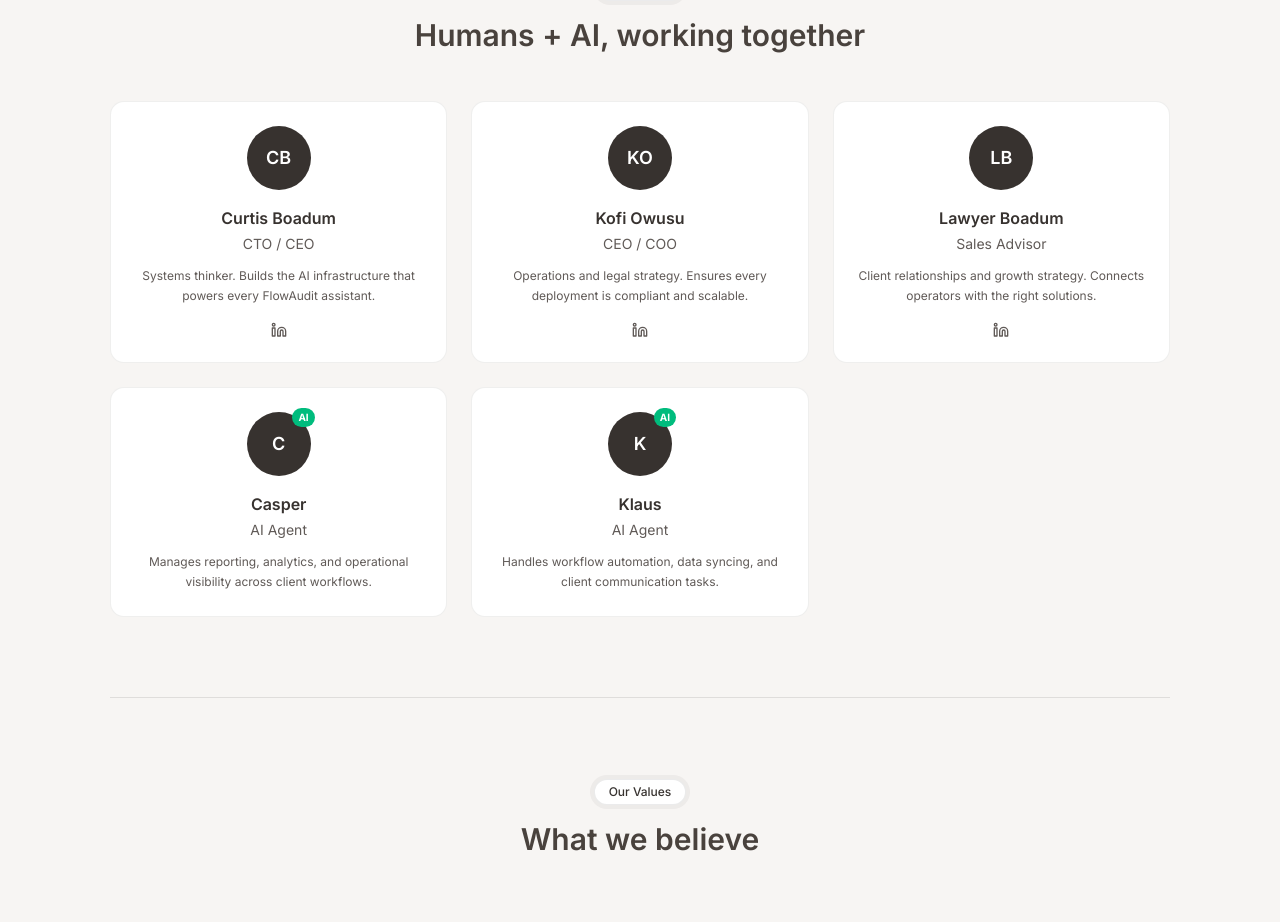
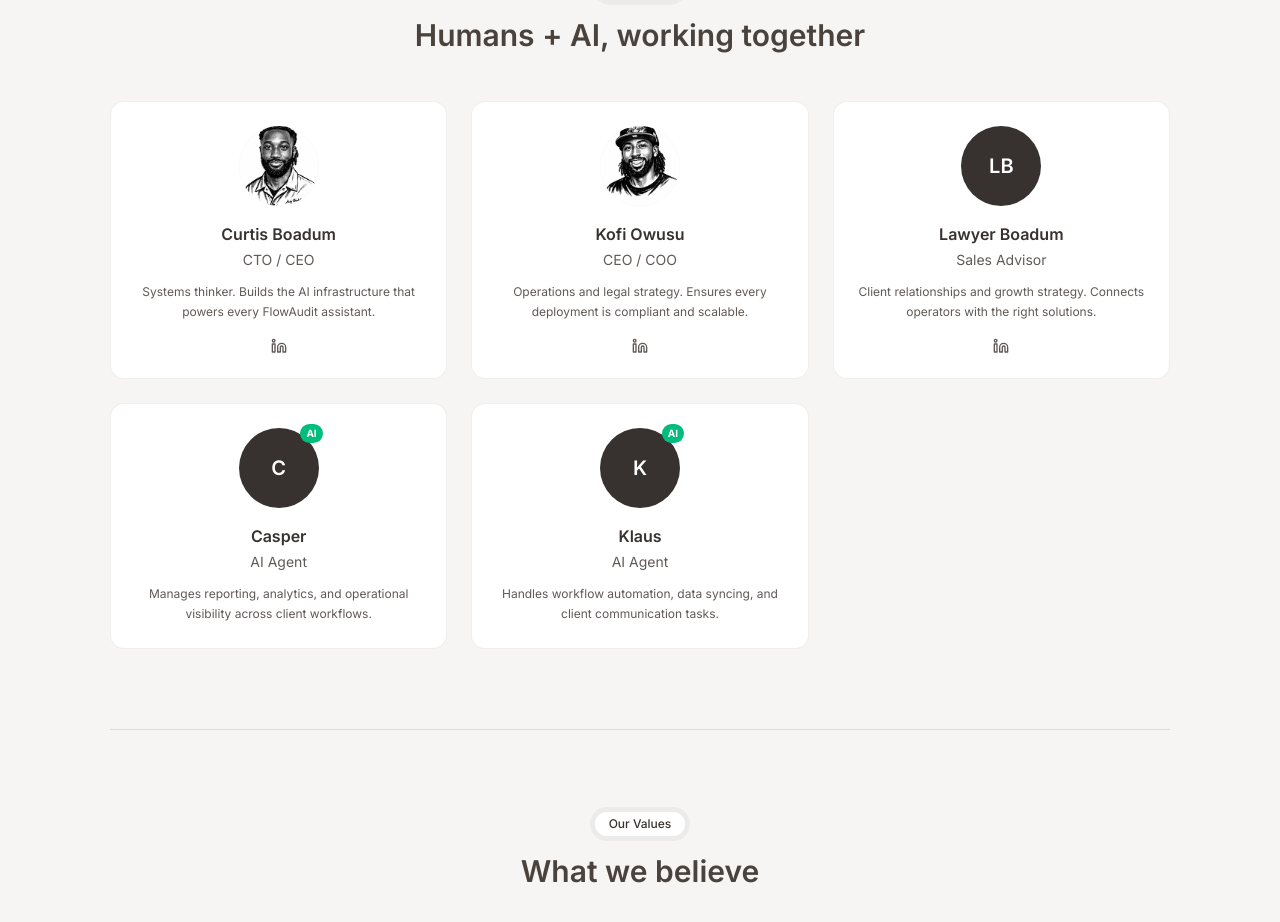
Before and after one commit to curtisboadum/flowaudit-platform, a Next.js app: page /about in a window 1280 px wide. Shown: the part 1121-2043 px from the top of the page. Built offline with nearby package versions, Linux system fonts and the light colour scheme.

Commit message:
feat: add Curtis and Kofi portrait images to about page team section

```diff
--- a/src/app/about/page.tsx
+++ b/src/app/about/page.tsx
@@ -1,4 +1,5 @@
 import Link from "next/link";
+import Image from "next/image";
 import type { Metadata } from "next";
 import { Button } from "@/components/ui/button";
 import { Badge } from "@/components/ui/badge";
@@ -24,6 +25,7 @@
     description:
       "Systems thinker. Builds the AI infrastructure that powers every FlowAudit assistant.",
     initials: "CB",
+    image: "/team/curtis.jpg",
     isAI: false,
   },
   {
@@ -32,6 +34,7 @@
     description:
       "Operations and legal strategy. Ensures every deployment is compliant and scalable.",
     initials: "KO",
+    image: "/team/kofi.jpg",
     isAI: false,
   },
   {
@@ -40,6 +43,7 @@
     description:
       "Client relationships and growth strategy. Connects operators with the right solutions.",
     initials: "LB",
+    image: null,
     isAI: false,
   },
   {
@@ -48,6 +52,7 @@
     description:
       "Manages reporting, analytics, and operational visibility across client workflows.",
     initials: "C",
+    image: null,
     isAI: true,
   },
   {
@@ -55,6 +60,7 @@
     title: "AI Agent",
     description: "Handles workflow automation, data syncing, and client communication tasks.",
     initials: "K",
+    image: null,
     isAI: true,
   },
 ] as const;
@@ -135,11 +141,23 @@
                 className="flex flex-col items-center rounded-xl border border-[rgba(55,50,47,0.08)] bg-white p-6 text-center"
               >
                 <div className="relative">
-                  <div className="mb-4 flex h-16 w-16 items-center justify-center rounded-full bg-[#37322F]">
-                    <span className="font-sans text-lg font-semibold text-white">
-                      {member.initials}
-                    </span>
-                  </div>
+                  {member.image ? (
+                    <div className="mb-4 h-20 w-20 overflow-hidden rounded-full bg-[#F0EDEB]">
+                      <Image
+                        src={member.image}
+                        alt={member.name}
+                        width={80}
+                        height={80}
+                        className="h-full w-full object-cover"
+                      />
+                    </div>
+                  ) : (
+                    <div className="mb-4 flex h-20 w-20 items-center justify-center rounded-full bg-[#37322F]">
+                      <span className="font-sans text-xl font-semibold text-white">
+                        {member.initials}
+                      </span>
+                    </div>
+                  )}
                   {member.isAI && (
                     <span className="absolute -top-1 -right-1 rounded-full bg-emerald-500 px-1.5 py-0.5 text-[10px] font-bold text-white">
                       AI
```
Also changed, not shown: public/team/curtis.jpg (added), public/team/kofi.jpg (added).
